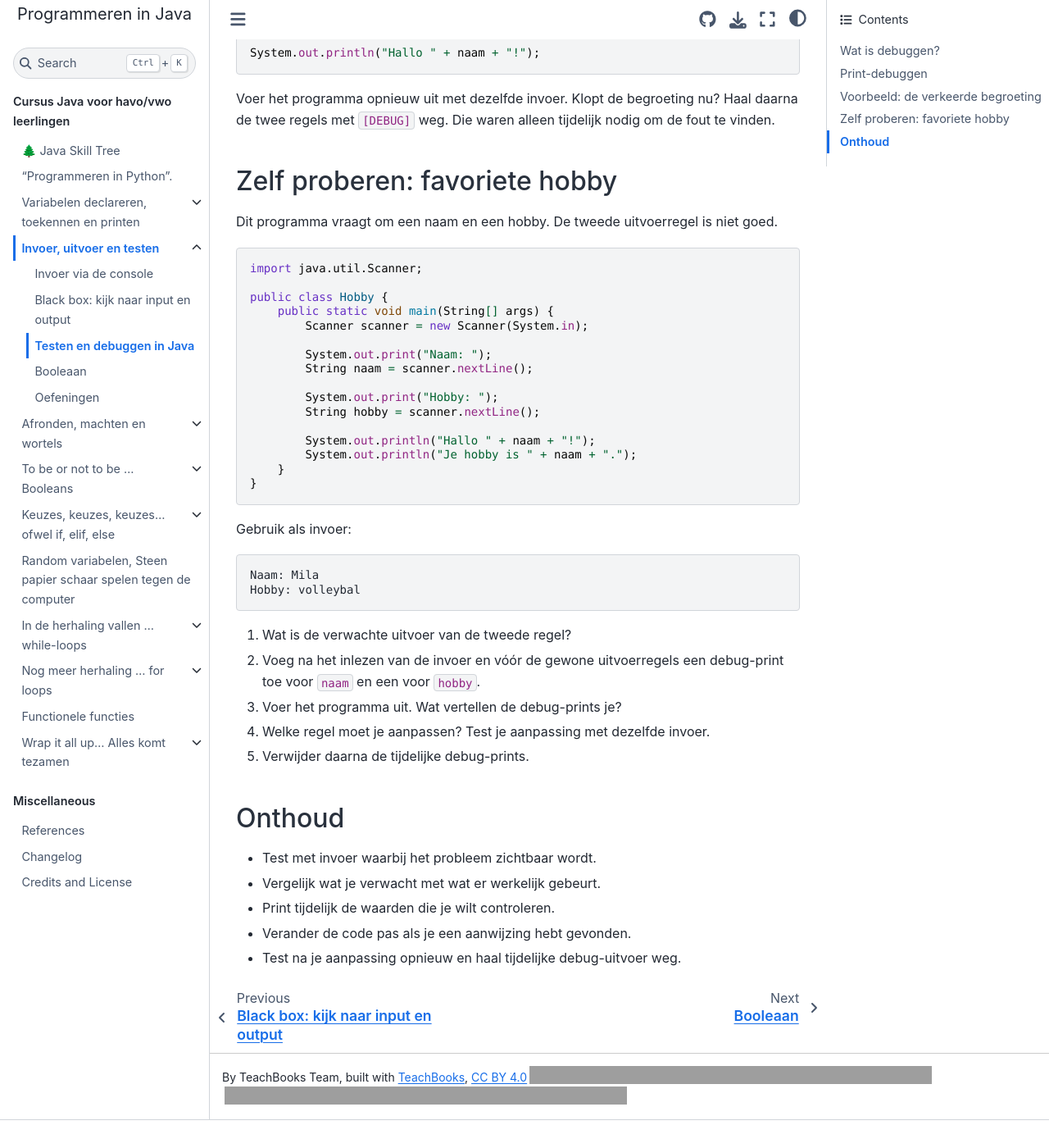
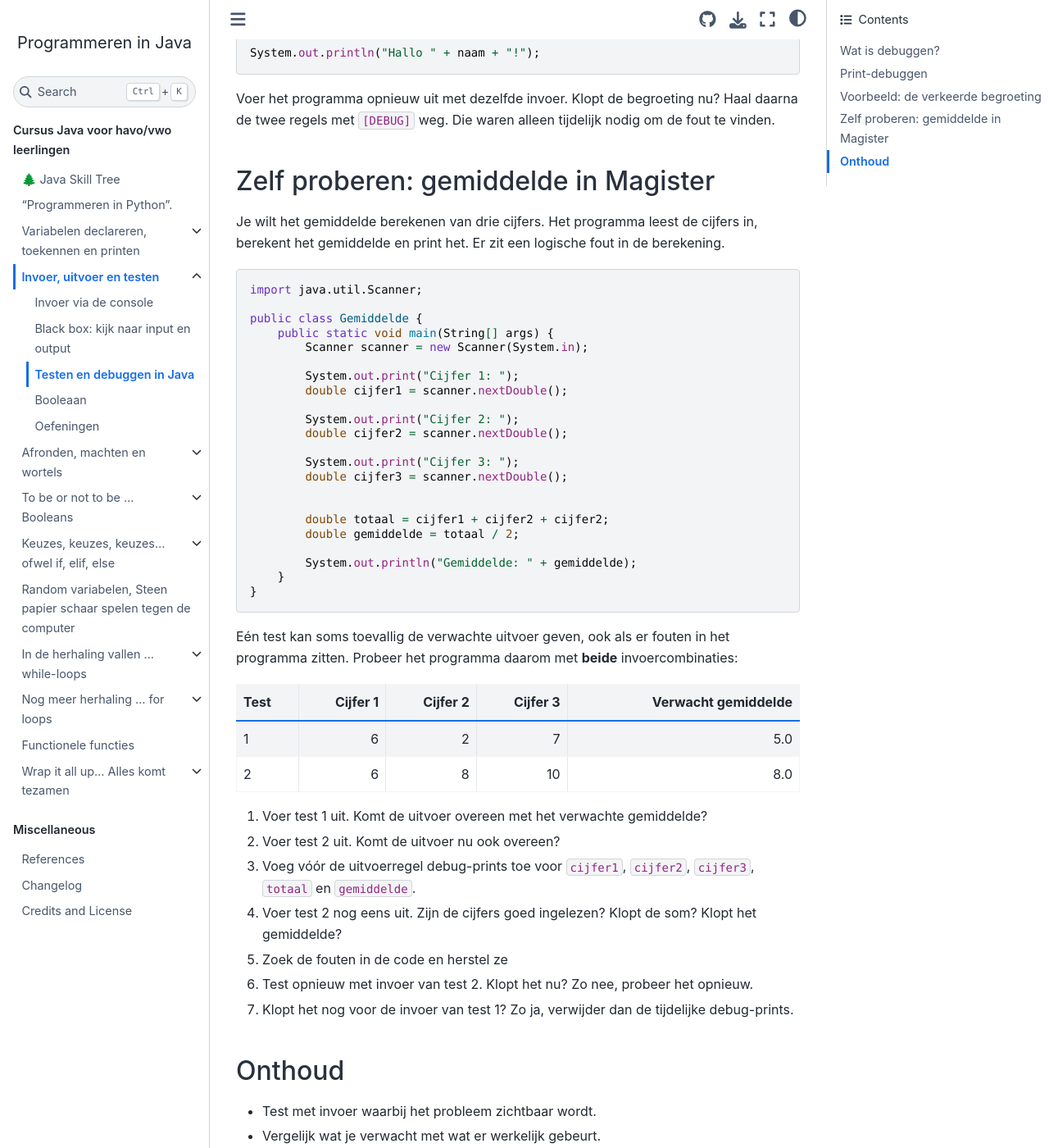
Before and after one commit to YasinKaryagdi/JavaProgrammeren, a Jupyter Book: the page built from book/some_content/H2/testen_debuggen.md, in a window 1280 px wide and 1400 px high, scrolled down 2521 px, cut to the strip 0-1400 px from the top of the window. Shown: the whole strip at 82% size. Built offline with Jupyter Book 1.0.4 settings and Sphinx 7.4.7 and the Sphinx Book theme 1.1.4, drawn with Linux system fonts in a browser that asks for light colours; pages that are not in the unit, such as notebooks, are missing from menus; comment, search, counter and statistics services are not loaded; before the commit the page ends 3887 px from its top, so only the background shows below that; some of the changed text lies outside the part shown; grey boxes are pictures that could not be loaded.

Commit message:
testen debuggen af denk ik

````diff
--- a/book/some_content/H2/testen_debuggen.md
+++ b/book/some_content/H2/testen_debuggen.md
@@ -101,46 +101,56 @@ System.out.println("Hallo " + naam + "!");
 
 Voer het programma opnieuw uit met dezelfde invoer. Klopt de begroeting nu? Haal daarna de twee regels met `[DEBUG]` weg. Die waren alleen tijdelijk nodig om de fout te vinden.
 
-## Zelf proberen: favoriete hobby
+## Zelf proberen: gemiddelde in Magister
 
-Dit programma vraagt om een naam en een hobby. De tweede uitvoerregel is niet goed.
+Je wilt het gemiddelde berekenen van drie cijfers. Het programma leest de cijfers in, berekent het gemiddelde en print het. Er zit een logische fout in de berekening.
 
 ```java
 import java.util.Scanner;
 
-public class Hobby {
+public class Gemiddelde {
     public static void main(String[] args) {
         Scanner scanner = new Scanner(System.in);
 
-        System.out.print("Naam: ");
-        String naam = scanner.nextLine();
+        System.out.print("Cijfer 1: ");
+        double cijfer1 = scanner.nextDouble();
 
-        System.out.print("Hobby: ");
-        String hobby = scanner.nextLine();
+        System.out.print("Cijfer 2: ");
+        double cijfer2 = scanner.nextDouble();
 
-        System.out.println("Hallo " + naam + "!");
-        System.out.println("Je hobby is " + naam + ".");
+        System.out.print("Cijfer 3: ");
+        double cijfer3 = scanner.nextDouble();
+
+
+        double totaal = cijfer1 + cijfer2 + cijfer2;
+        double gemiddelde = totaal / 2;
+
+        System.out.println("Gemiddelde: " + gemiddelde);
     }
 }
 ```
 
-Gebruik als invoer:
+Eén test kan soms toevallig de verwachte uitvoer geven, ook als er fouten in het programma zitten. Probeer het programma daarom met **beide** invoercombinaties:
 
-```text
-Naam: Mila
-Hobby: volleybal
-```
+| Test | Cijfer 1 | Cijfer 2 | Cijfer 3 | Verwacht gemiddelde |
+|---|---:|---:|---:|---:|
+| 1 | 6 | 2 | 7 | 5.0 |
+| 2 | 6 | 8 | 10 | 8.0 |
 
-1. Wat is de verwachte uitvoer van de tweede regel?
-2. Voeg na het inlezen van de invoer en vóór de gewone uitvoerregels een debug-print toe voor `naam` en een voor `hobby`.
-3. Voer het programma uit. Wat vertellen de debug-prints je?
-4. Welke regel moet je aanpassen? Test je aanpassing met dezelfde invoer.
-5. Verwijder daarna de tijdelijke debug-prints.
+1. Voer test 1 uit. Komt de uitvoer overeen met het verwachte gemiddelde?
+2. Voer test 2 uit. Komt de uitvoer nu ook overeen?
+3. Voeg vóór de uitvoerregel debug-prints toe voor `cijfer1`, `cijfer2`, `cijfer3`, `totaal` en `gemiddelde`.
+4. Voer test 2 nog eens uit. Zijn de cijfers goed ingelezen? Klopt de som? Klopt het gemiddelde?
+5. Zoek de fouten in de code en herstel ze
+6. Test opnieuw met invoer van test 2. Klopt het nu? Zo nee, probeer het opnieuw.
+7. Klopt het nog voor de invoer van test 1? Zo ja, verwijder dan de tijdelijke debug-prints.
+
 
 ## Onthoud
 
 - Test met invoer waarbij het probleem zichtbaar wordt.
 - Vergelijk wat je verwacht met wat er werkelijk gebeurt.
+- Een geslaagde test bewijst niet dat een programma altijd goed werkt, test dus met meerdere invoer.
 - Print tijdelijk de waarden die je wilt controleren.
 - Verander de code pas als je een aanwijzing hebt gevonden.
 - Test na je aanpassing opnieuw en haal tijdelijke debug-uitvoer weg.
````
